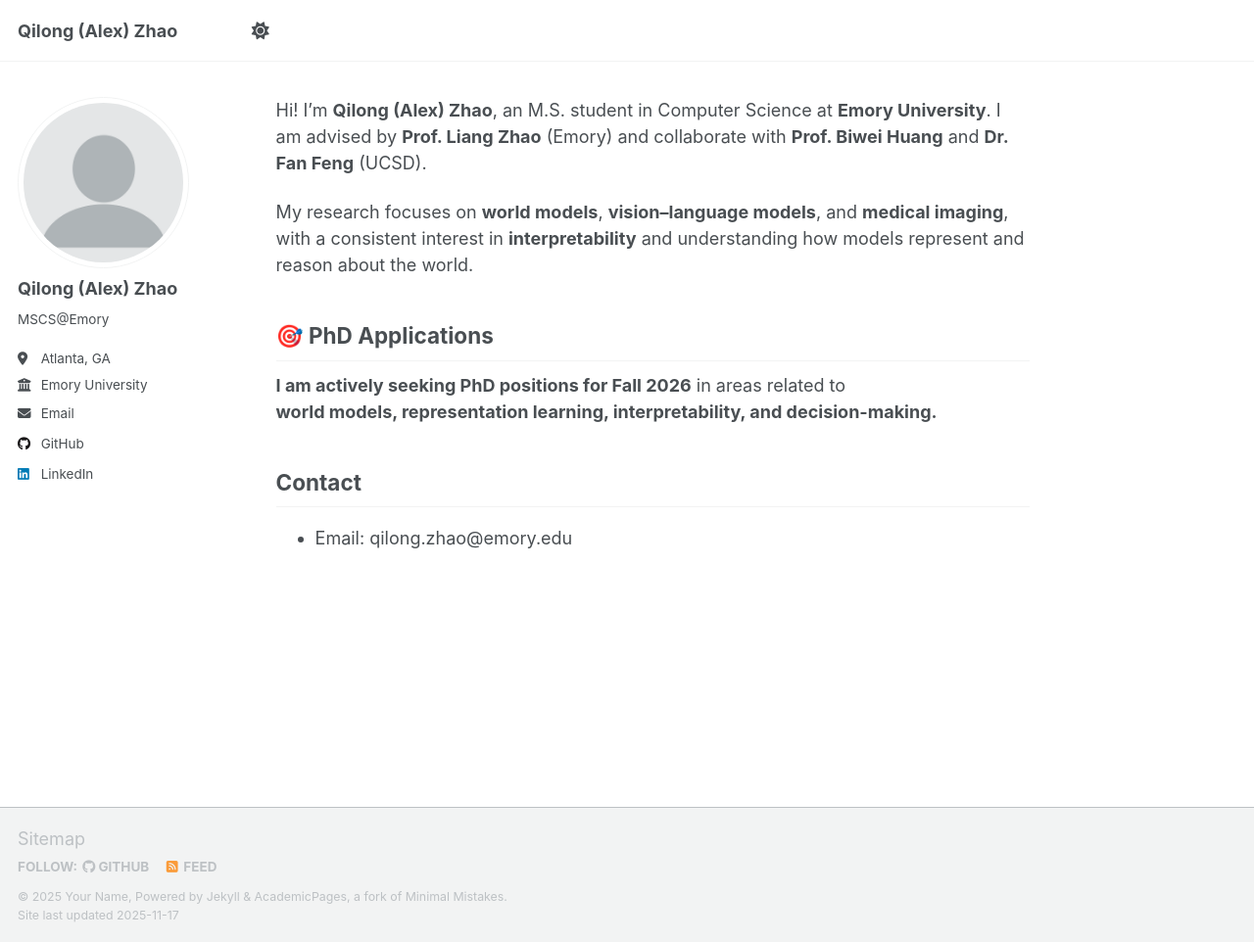
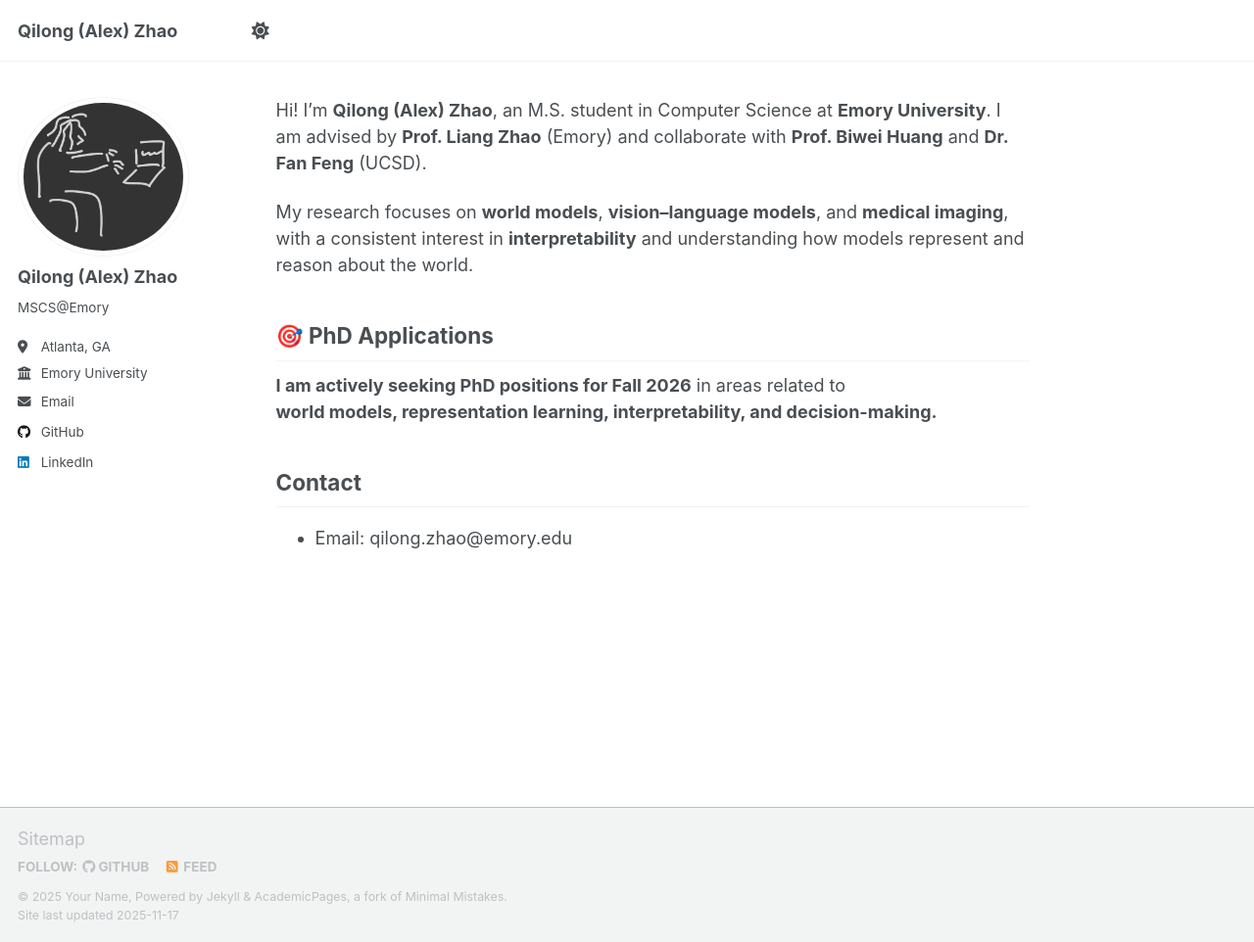
Before and after one commit to AlexQilong/alexqilong.github.io, a Jekyll site: the page built from _pages/about.md, in a window 1280 px wide and 962 px high. Shown: the whole window at 98% size. Built offline with Jekyll 4.4.1, drawn with Linux system fonts in a browser that asks for light colours; a script that is not in the unit is left out.

Commit message:
Update _config.yml

```diff
--- a/_config.yml
+++ b/_config.yml
@@ -23,7 +23,7 @@
 #               Additional customization can be done by editing /_includes/author-profile.html
 author:
   # Biographic information
-  avatar           : "profile.png"
+  avatar           : "avatar.JPG"
   name             : "Qilong (Alex) Zhao"
   pronouns         : # example: "she/her"
   bio              : "MSCS@Emory"
```
